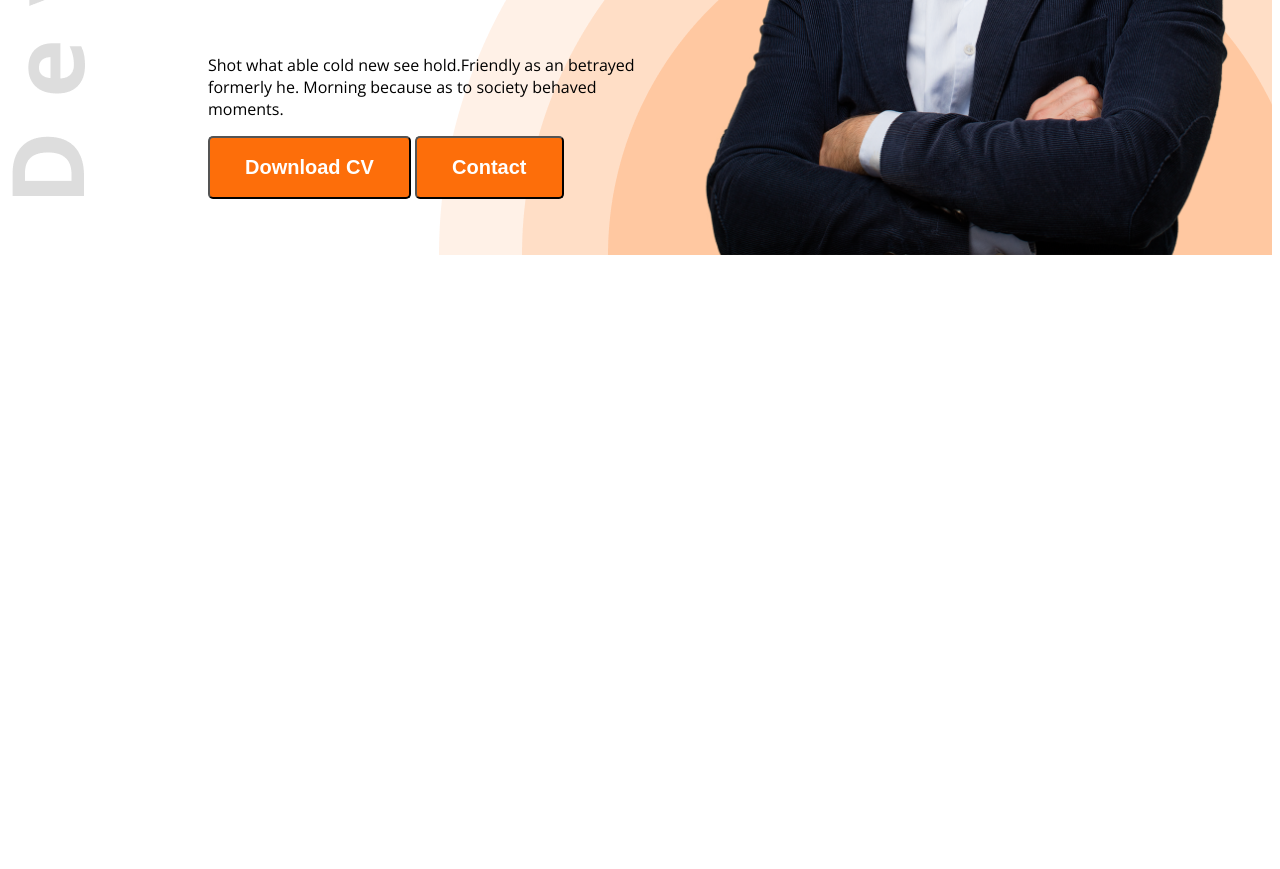
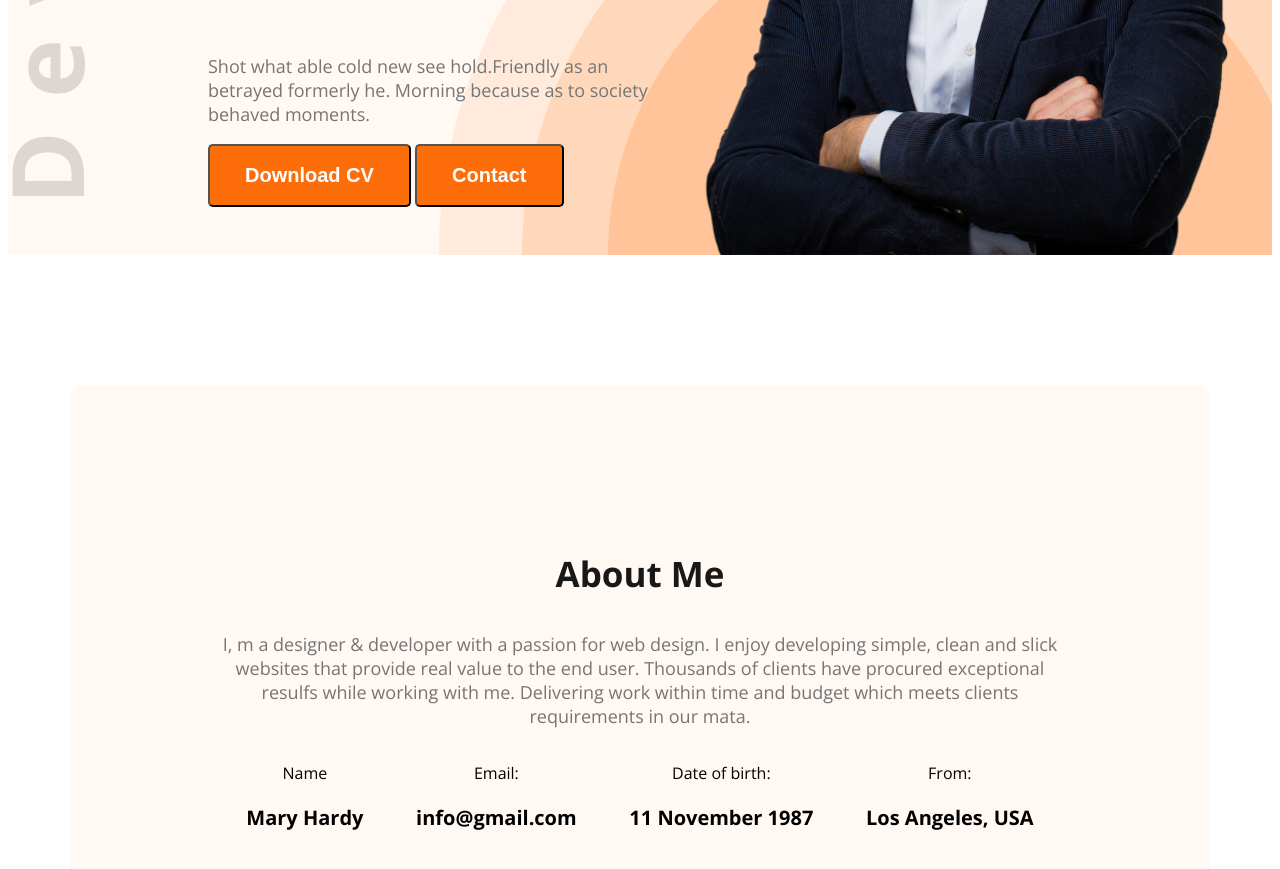
Before and after one commit to MD-Kamrul-Islam-Season/web-dev-portfolio, a plain HTML site: page index.html in a window 1280 px wide. Shown: the part 575-1444 px from the top of the page. Before the commit the page ends 838 px from the top, so only its background shows below. Drawn offline with nearby package versions, Linux system fonts and the light colour scheme.

Commit message:
added about section

```diff
--- a/index.html
+++ b/index.html
@@ -13,7 +13,7 @@
     <link rel="stylesheet" href="styles/portfolio.css" />
   </head>
   <body class="open-sans-normal">
-    <header class="header">
+    <header class="header secondary-bg">
       <nav>
         <h3 class="nav-title">Ma<span class="text-primary">r</span>y</h3>
         <ul>
@@ -28,7 +28,7 @@
         <div class="banner-content">
           <h4 class="banner-greetings dark-2">Hi, I am</h4>
           <h1 class="banner-title">Mary Hardy</h1>
-          <p>
+          <p class="section-description">
             Shot what able cold new see hold.Friendly as an betrayed formerly
             he. Morning because as to society behaved moments.
           </p>
@@ -38,7 +38,36 @@
         <img class="banner-profile-picture" src="images/hardy.png" alt="" />
       </div>
     </header>
-    <main></main>
+    <main>
+      <section class="about secondary-bg">
+        <h3 class="section-title">About Me</h3>
+        <p class="section-description">
+          I, m a designer & developer with a passion for web design. I enjoy
+          developing simple, clean and slick websites that provide real value to
+          the end user. Thousands of clients have procured exceptional resulfs
+          while working with me. Delivering work within time and budget which
+          meets clients requirements in our mata.
+        </p>
+        <div class="about-items">
+          <div class="about-item">
+            <p class="item-title">Name</p>
+            <p class="item-description">Mary Hardy</p>
+          </div>
+          <div class="about-item">
+            <p class="item-title">Email:</p>
+            <p class="item-description">info@gmail.com</p>
+          </div>
+          <div class="about-item">
+            <p class="item-title">Date of birth:</p>
+            <p class="item-description">11 November 1987</p>
+          </div>
+          <div class="about-item">
+            <p class="item-title">From:</p>
+            <p class="item-description">Los Angeles, USA</p>
+          </div>
+        </div>
+      </section>
+    </main>
     <footer></footer>
   </body>
 </html>
--- a/styles/portfolio.css
+++ b/styles/portfolio.css
@@ -18,6 +18,18 @@
   font-weight: bold;
   padding: 18px 35px;
   border-radius: 5px;
+}
+.section-title {
+  font-weight: bold;
+  font-size: 35px;
+  color: #181818;
+}
+.section-description {
+  font-size: 18px;
+  color: #757575;
+}
+.secondary-bg {
+  background-color: #fff8f3;
 }
 /* Header styles */
 .header {
@@ -50,7 +62,7 @@ nav li a {
   text-decoration: none;
   font-size: 20px;
 }
-/* banner styles */
+/* Banner styles */
 .banner {
   display: flex;
   justify-content: space-between;
@@ -70,3 +82,23 @@ nav li a {
 .banner-profile-picture {
   width: 580px;
 }
+/* Main styles */
+main {
+  max-width: 1140px;
+  margin: 0 auto;
+}
+/* About styles */
+.about {
+  border-radius: 10px;
+  padding: 130px 150px;
+  text-align: center;
+  margin-top: 130px;
+}
+.about-items {
+  display: flex;
+  justify-content: space-around;
+}
+.item-description {
+  font-weight: bold;
+  font-size: 20px;
+}
```
